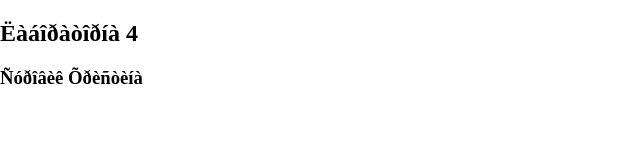
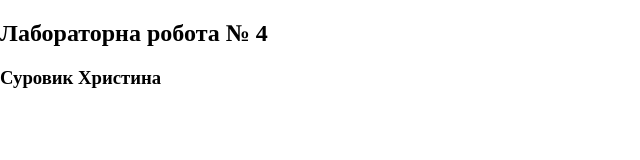
Before and after one commit to Khristina1/laboratornarobota4, a plain HTML site: page public/index.html in a window 1280 px wide. Shown: the whole page, without its empty margins (0-640 px from the left). Drawn offline with nearby package versions, Linux system fonts and the light colour scheme.

Commit message:
Update index.html

```diff
--- a/public/index.html
+++ b/public/index.html
@@ -2,13 +2,17 @@
 <html>
 	<head>
 		<link rel="stylesheet" href="https://cdnjs.cloudflare.com/ajax/libs/tachyons/4.7.0/tachyons.css">
-		<title>Ëàáîðàòîðíà ðîáîòà 4</title>
+		<title>Лабораторна 4</title>
 	</head>
 	<body>
 		<div>
-		<h2>Ëàáîðàòîðíà 4 </h2>
-	<h3>Ñóðîâèê Õðèñòèíà<h3>
+		<h2>Лабораторна робота № 4 </h2>
+	<h3>Суровик Христина<h3>
 
 		</div>
 	</body>
+			<script>
+			var env = "<%= env %>";
+			document.getElementById("env").innerHTML = env;
+		</script>
 </html>
```
